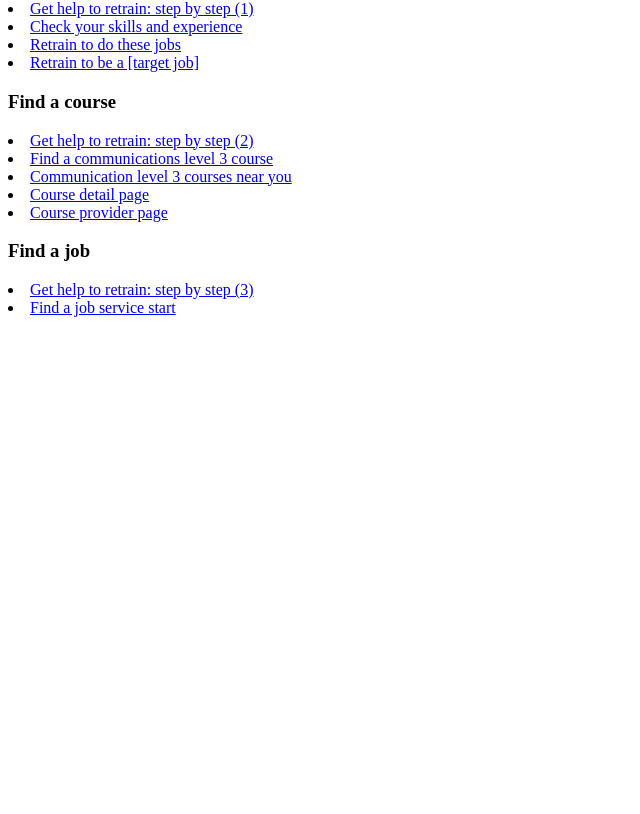
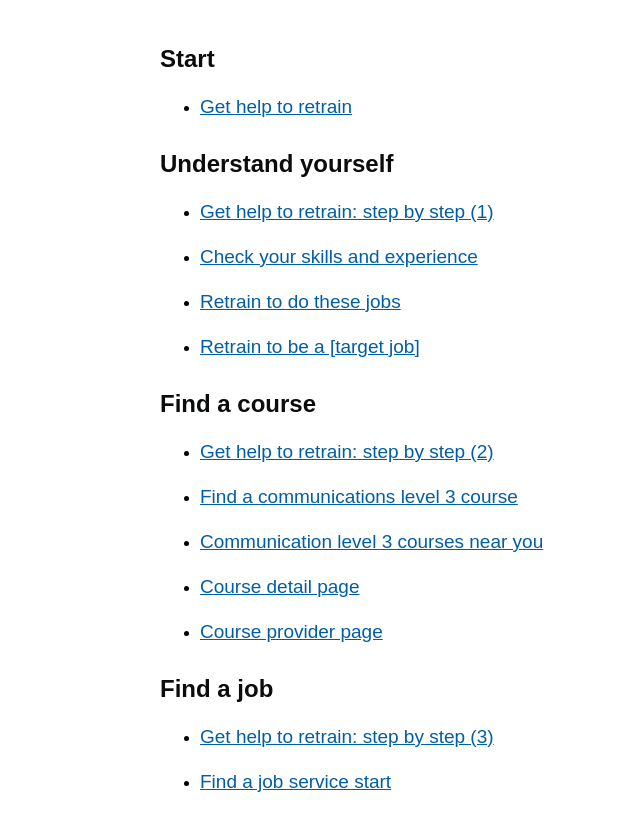
Before and after one commit to DFE-Digital/nrs-alpha-round-4, a plain HTML site: page app/views/map.html in a window 1280 px wide. Shown: the part 126-940 px from the top of the page, without its empty margins (0-640 px from the left). Before the commit the page ends 800 px from the top, so only its background shows below. Drawn offline with Linux system fonts and the light colour scheme; a web font is replaced by a local one.

Commit message:
/map and bug

```diff
--- a/app/views/map.html
+++ b/app/views/map.html
@@ -1,20 +1,52 @@
-
-<h3>Start</h3>
-<li><a target="_blank" href="index.html">Get help to retrain</a></li>
-
-<h3>Understand yourself</h3>
-<li><a target="_blank" href="step-by-step-1.html">Get help to retrain: step by step (1)</a></li>
-<li><a target="_blank" href="skills-start.html">Check your skills and experience</a></li>
-<li><a target="_blank" href="results.html">Retrain to do these jobs</a></li>
-<li><a target="_blank" href="details.html">Retrain to be a [target job]</a></li>
-
-<h3>Find a course</h3>
-<li><a target="_blank" href="step-by-step-2.html">Get help to retrain: step by step (2)</a></li>
-<li><a target="_blank" href="communication.html">Find a communications level 3 course</a></li>
-<li><a target="_blank" href="course-detail.html">Communication level 3 courses near you</a></li>
-<li><a target="_blank" href="course-results.html">Course detail page</a></li>
-<li><a target="_blank" href="provider.html">Course provider page</a></li>
-
-<h3>Find a job</h3>
-<li><a target="_blank" href="step-by-step-3.html">Get help to retrain: step by step (3)</a></li>
-<li><a target="_blank" href="find-a-job.html">Find a job service start</a></li>
+<link rel="stylesheet" href="/public/stylesheets/application.css">
+<div class="govuk-width-container">
+  <h1 class="govuk-heading-xl govuk-!-margin-top-9">Sitemap</h1>
+  <h3 class="govuk-heading-m govuk-!-margin-top-9">Start</h3>
+  <ul>
+    <li>
+      <p class="govuk-body"><a target="_blank" href="index.html">Get help to retrain</a></p>
+    </li>
+  </ul>
+  <h3 class="govuk-heading-m govuk-!-margin-top-6">Understand yourself</h3>
+  <ul>
+    <li>
+      <p class="govuk-body"><a target="_blank" href="step-by-step-1.html">Get help to retrain: step by step (1)</a></p>
+    </li>
+    <li>
+      <p class="govuk-body"><a target="_blank" href="skills-start.html">Check your skills and experience</a></p>
+    </li>
+    <li>
+      <p class="govuk-body"><a target="_blank" href="results.html">Retrain to do these jobs</a></p>
+    </li>
+    <li>
+      <p class="govuk-body"><a target="_blank" href="details.html">Retrain to be a [target job]</a></p>
+    </li>
+  </ul>
+  <h3 class="govuk-heading-m govuk-!-margin-top-6">Find a course</h3>
+  <ul>
+    <li>
+      <p class="govuk-body"><a target="_blank" href="step-by-step-2.html">Get help to retrain: step by step (2)</a></p>
+    </li>
+    <li>
+      <p class="govuk-body"><a target="_blank" href="communication.html">Find a communications level 3 course</a></p>
+    </li>
+    <li>
+      <p class="govuk-body"><a target="_blank" href="course-detail.html">Communication level 3 courses near you</a></p>
+    </li>
+    <li>
+      <p class="govuk-body"><a target="_blank" href="course-results.html">Course detail page</a></p>
+    </li>
+    <li>
+      <p class="govuk-body"><a target="_blank" href="provider.html">Course provider page</a></p>
+    </li>
+  </ul>
+  <h3 class="govuk-heading-m govuk-!-margin-top-6">Find a job</h3>
+  <ul>
+    <li>
+      <p class="govuk-body"><a target="_blank" href="step-by-step-3.html">Get help to retrain: step by step (3)</a></p>
+    </li>
+    <li>
+      <p class="govuk-body"><a target="_blank" href="find-a-job.html">Find a job service start</a></p>
+    </li>
+  </ul>
+</div>
```
Also changed, not shown: app/views/provider.html (+3 -5 lines).
